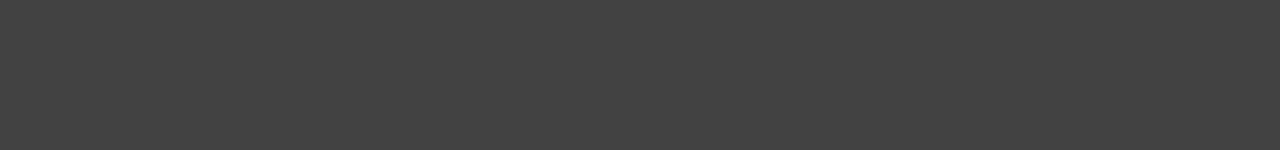
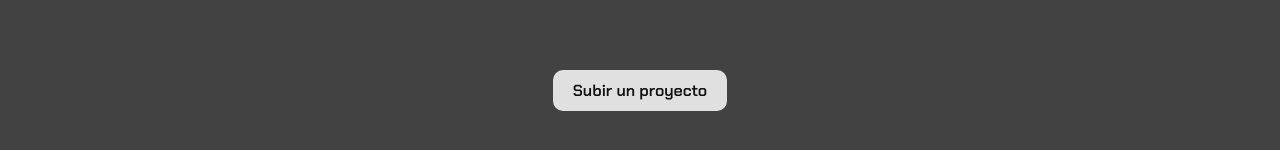
Before and after one commit to Corocottax/Projects_RTC_frontend, a React (Vite) app: page /profile in a window 1280 px wide. Shown: the part 590-740 px from the top of the page. Built offline with nearby package versions, Linux system fonts and the light colour scheme; no server answers.

Commit message:
FEAT change profile/createProject

```diff
--- a/src/components/Button/Button.css
+++ b/src/components/Button/Button.css
@@ -34,3 +34,11 @@
 .main_button.dark:hover {
     background-color: var(--rtc-color-100);
 }
+
+.main_button.dark.border {
+    border: 2px solid var(--rtc-bg-secondary);
+}
+
+.main_button.border {
+    border: 2px solid var(--rtc-bg-fifth);
+}
--- a/src/components/Button/Button.jsx
+++ b/src/components/Button/Button.jsx
@@ -6,11 +6,14 @@ const Button = ({
   children,
   mode = "light",
   size = "m",
+  border = false,
 }) => {
   return (
     <button
       onClick={onClick}
-      className={`main_button ${className} ${mode} ${size}`}
+      className={`main_button ${className} ${mode} ${size} ${
+        border ? "border" : ""
+      }`}
     >
       {children}
     </button>
--- a/src/components/FlipCard/FlipCard.css
+++ b/src/components/FlipCard/FlipCard.css
@@ -12,7 +12,7 @@
     transform-style: preserve-3d;
 }
 
-.flip-card:hover .flip-card-inner {
+.flip-card-inner.back {
     transform: rotateY(180deg);
 }
 
--- a/src/components/FlipCard/FlipCard.jsx
+++ b/src/components/FlipCard/FlipCard.jsx
@@ -1,9 +1,9 @@
 import "./FlipCard.css";
 
-const FlipCard = ({ children, w, h }) => {
+const FlipCard = ({ children, w, h, minW = 0, toggle }) => {
   return (
-    <div className="flip-card" style={{ width: w, height: h }}>
-      <div className='flip-card-inner'>
+    <div className="flip-card" style={{ width: w, height: h, minWidth: minW }}>
+      <div className={`flip-card-inner ${toggle ? "front" : "back"}`}>
         {children}
       </div>
     </div>
--- a/src/pages/Profile/Profile.jsx
+++ b/src/pages/Profile/Profile.jsx
@@ -1,4 +1,4 @@
-import { useContext } from "react";
+import { useContext, useState } from "react";
 import { logout } from "../../reducers/users/users.actions";
 import "./Profile.css";
 import { UsersContext } from "../../providers/UsersProvider";
@@ -15,13 +15,18 @@ const Profile = () => {
   const { state, dispatch } = useContext(UsersContext);
   const navigate = useNavigate();
   const { user } = state;
+  const [toggle, setToggle] = useState(true);
 
   return (
     <div id="profile">
-      <Button className="logout" onClick={() => logout(dispatch, navigate)} mode="dark">
+      <Button
+        className="logout"
+        onClick={() => logout(dispatch, navigate)}
+        mode="dark"
+      >
         Logout
       </Button>
-      <FlipCard w="40%" h="550px">
+      <FlipCard minW="370px" w="40%" h="550px" toggle={toggle}>
         <FlipCardFront>
           <div className="info_user">
             <ImgWrp w="250px" h="250px" borderRadius="100%">
@@ -41,6 +46,18 @@ const Profile = () => {
           <CreateProject />
         </FlipCardBack>
       </FlipCard>
+      <FlipCard toggle={toggle} w="40%" h="50px">
+        <FlipCardFront>
+          <Button mode="dark" onClick={() => setToggle(false)}>
+            Subir un proyecto
+          </Button>
+        </FlipCardFront>
+        <FlipCardBack>
+          <Button border onClick={() => setToggle(true)}>
+            Ver mi perfil
+          </Button>
+        </FlipCardBack>
+      </FlipCard>
     </div>
   );
 };
```
